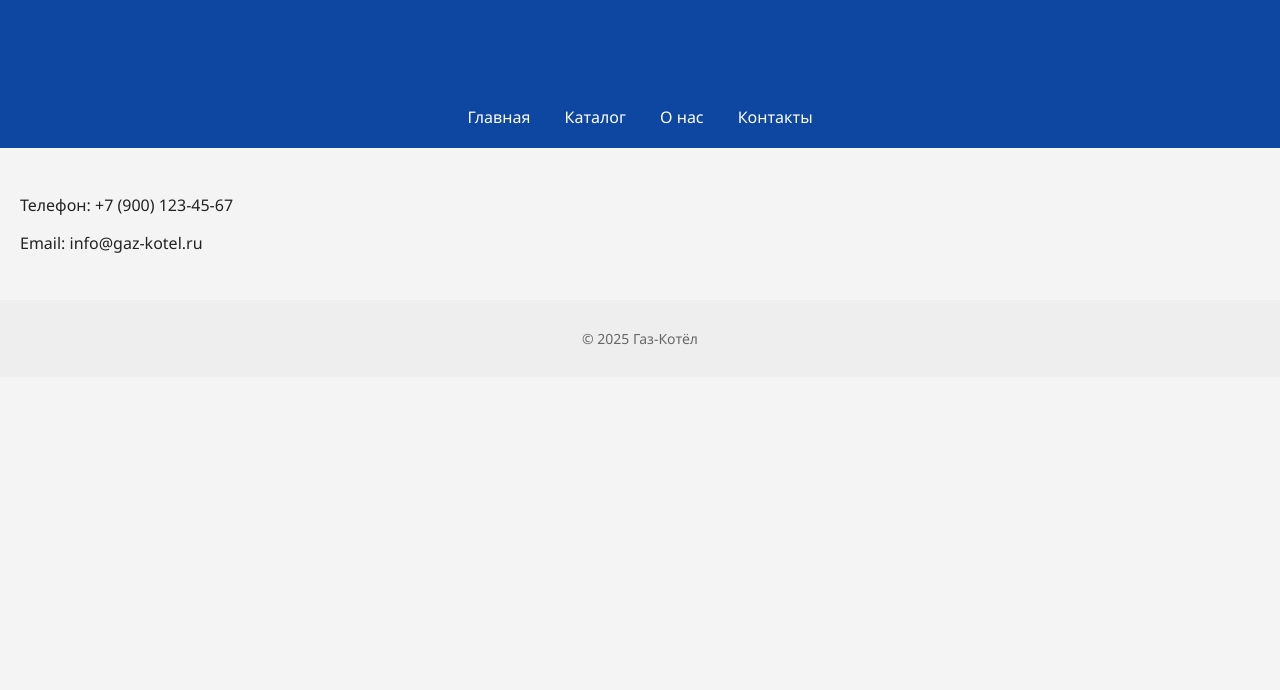
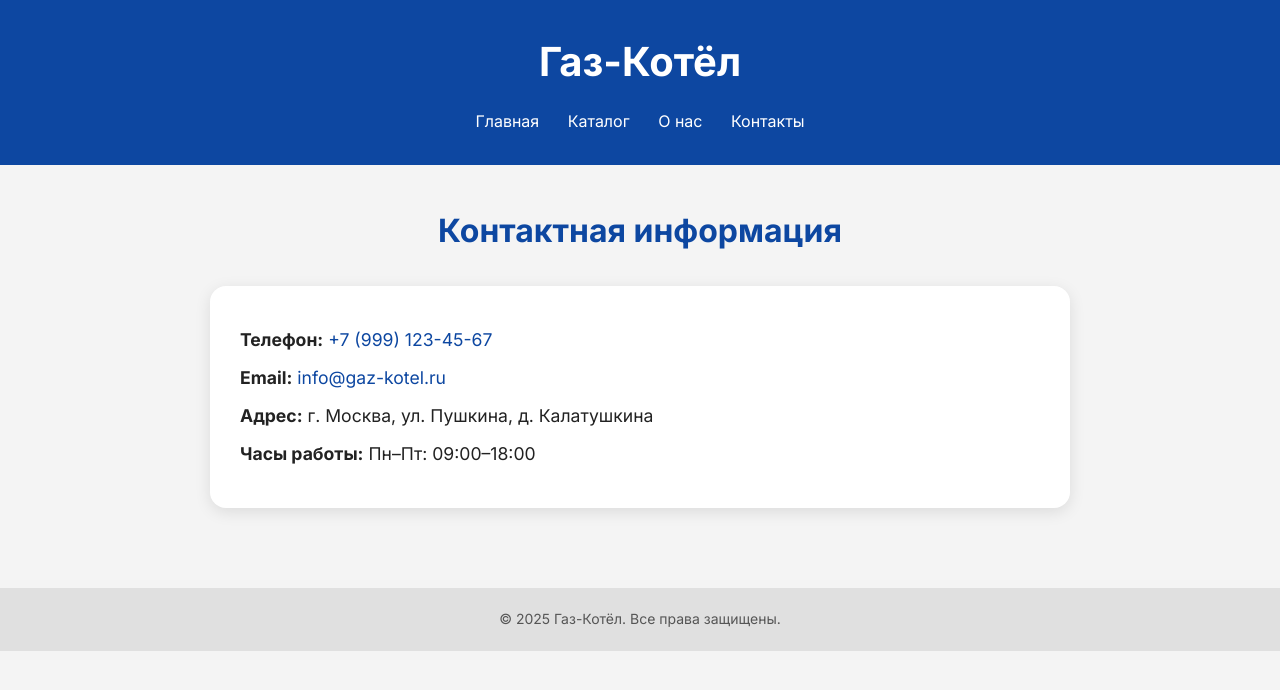
Before and after one commit to scencort/gaz-kotel-website, a plain HTML site: page contacts.html in a window 1280 px wide. Drawn offline with nearby package versions, Linux system fonts and the light colour scheme.

Commit message:
Update contacts.html

```diff
--- a/contacts.html
+++ b/contacts.html
@@ -1,14 +1,113 @@
-
 <!DOCTYPE html>
 <html lang="ru">
 <head>
   <meta charset="UTF-8">
-    <title>Контакты</title>
-    <link rel="stylesheet" href="css/style.css">
+  <meta name="viewport" content="width=device-width, initial-scale=1.0">
+  <title>Контакты | Газ-Котёл</title>
+  <link href="https://fonts.googleapis.com/css2?family=Inter:wght@400;600;700&display=swap" rel="stylesheet">
+  <link rel="stylesheet" href="https://cdnjs.cloudflare.com/ajax/libs/aos/2.3.4/aos.css" />
+  <style>
+    :root {
+      --primary: #0d47a1;
+      --accent: #42a5f5;
+      --bg: #f4f4f4;
+      --text: #222;
+      --white: #ffffff;
+    }
+
+    * {
+      box-sizing: border-box;
+      margin: 0;
+      padding: 0;
+    }
+
+    body {
+      font-family: 'Inter', sans-serif;
+      background: var(--bg);
+      color: var(--text);
+      line-height: 1.6;
+    }
+
+    header {
+      background-color: var(--primary);
+      color: var(--white);
+      padding: 30px 20px;
+      text-align: center;
+    }
+
+    header h1 {
+      font-size: 2.5rem;
+    }
+
+    nav {
+      margin-top: 15px;
+    }
+
+    nav a {
+      margin: 0 12px;
+      color: var(--white);
+      text-decoration: none;
+      font-weight: 500;
+      transition: color 0.3s ease;
+    }
+
+    nav a:hover {
+      color: var(--accent);
+    }
+
+    main {
+      padding: 40px 20px;
+      max-width: 900px;
+      margin: 0 auto;
+    }
+
+    h2 {
+      font-size: 2rem;
+      color: var(--primary);
+      text-align: center;
+      margin-bottom: 30px;
+    }
+
+    .contact-info {
+      background-color: var(--white);
+      border-radius: 16px;
+      box-shadow: 0 4px 16px rgba(0, 0, 0, 0.1);
+      padding: 30px;
+      font-size: 1.1rem;
+    }
+
+    .contact-info p {
+      margin: 10px 0;
+    }
+
+    .contact-info a {
+      color: var(--primary);
+      text-decoration: none;
+    }
+
+    .contact-info a:hover {
+      text-decoration: underline;
+    }
+
+    footer {
+      background-color: #e0e0e0;
+      text-align: center;
+      padding: 20px;
+      font-size: 14px;
+      color: #555;
+      margin-top: 40px;
+    }
+
+    @media (max-width: 768px) {
+      header h1 {
+        font-size: 2rem;
+      }
+    }
+  </style>
 </head>
 <body>
-    <header>
-        <h1>Контакты</h1>
+  <header data-aos="fade-down">
+    <h1>Газ-Котёл</h1>
     <nav>
       <a href="index.html">Главная</a>
       <a href="catalog.html">Каталог</a>
@@ -16,12 +115,27 @@
       <a href="contacts.html">Контакты</a>
     </nav>
   </header>
+
   <main>
-        <p>Телефон: +7 (900) 123-45-67</p>
-        <p>Email: info@gaz-kotel.ru</p>
+    <h2 data-aos="fade-up">Контактная информация</h2>
+    <section class="contact-info" data-aos="fade-up" data-aos-delay="100">
+      <p><strong>Телефон:</strong> <a href="tel:+79001234567">+7 (999) 123-45-67</a></p>
+      <p><strong>Email:</strong> <a href="mailto:info@gaz-kotel.ru">info@gaz-kotel.ru</a></p>
+      <p><strong>Адрес:</strong> г. Москва, ул. Пушкина, д. Калатушкина</p>
+      <p><strong>Часы работы:</strong> Пн–Пт: 09:00–18:00</p>
+    </section>
   </main>
-    <footer>
-        <p>&copy; 2025 Газ-Котёл</p>
+
+  <footer data-aos="fade-up" data-aos-delay="200">
+    <p>&copy; 2025 Газ-Котёл. Все права защищены.</p>
   </footer>
+
+  <script src="https://cdnjs.cloudflare.com/ajax/libs/aos/2.3.4/aos.js"></script>
+  <script>
+    AOS.init({
+      duration: 800,
+      once: true
+    });
+  </script>
 </body>
 </html>
```
Lines whose indentation alone changed are shown as unchanged.
